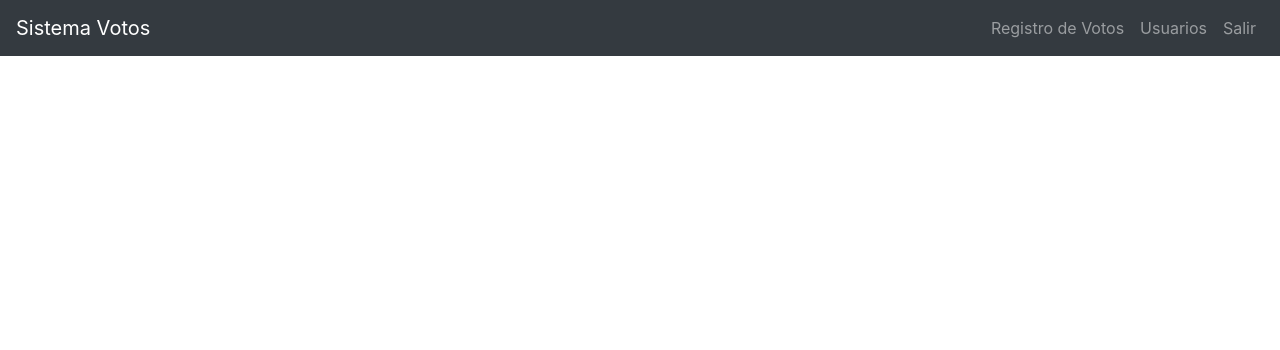
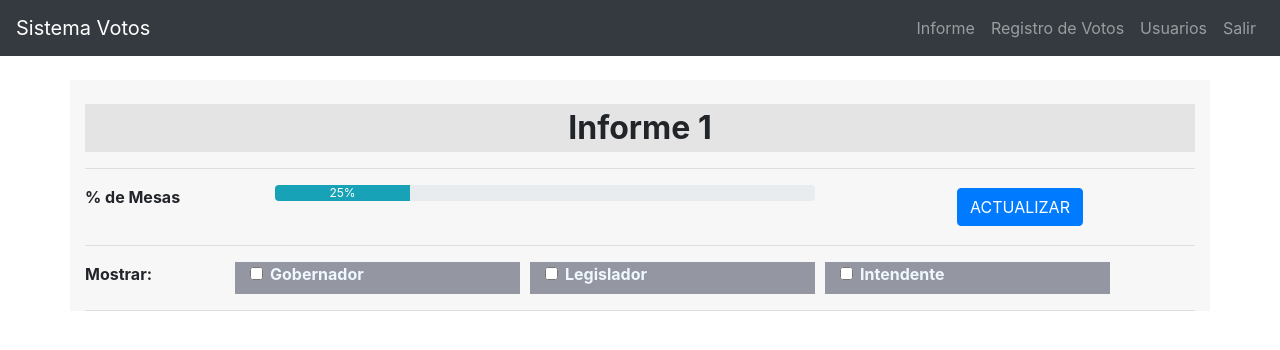
Before and after one commit to ElioGPez/votos-vue, a Vue app: page /informe in a window 1280 px wide. Shown: the top 350 px of the page. Built offline with nearby package versions, Linux system fonts and the light colour scheme.

Commit message:
Se agrego el componente Informe

```diff
--- a/src/components/Nav.vue
+++ b/src/components/Nav.vue
@@ -17,6 +17,11 @@
       <!-- Menu Area -->
       <div class="navbar-collapse collapse" id="ca-navbar" style>
         <ul class="navbar-nav ml-auto">
+          <li class="nav-item">
+            <router-link to="/informe">
+              <a class="nav-link">Informe</a>
+            </router-link>
+          </li>
           <li class="nav-item">
             <router-link to="/registro">
               <a class="nav-link">Registro de Votos</a>
--- a/src/router.js
+++ b/src/router.js
@@ -35,6 +35,11 @@ export default new Router({
       path: '/usuario/nuevo',
       name: 'nuevo',
       component: () => import(/* webpackChunkName: "registro" */ './views/NuevoUsuario.vue')
+    },
+    {
+      path: '/informe',
+      name: 'informe',
+      component: () => import(/* webpackChunkName: "registro" */ './views/Informe.vue')
     }
   ]
 })
--- /dev/null
+++ b/src/views/Informe.vue
@@ -0,0 +1,254 @@
+<template>
+  <div id="cuerpo" class="container">
+    <!-- TITULO -->
+    <br>
+    <div id="titulo">
+      <h2 class="text-center">
+        <b>Informe 1</b>
+      </h2>
+    </div>
+    <hr>
+
+    <div class="row">
+      <div class="col-2">
+        <label for>% de Mesas</label>
+      </div>
+      <div class="col-6">
+        <div class="progress">
+          <div
+            class="progress-bar bg-info"
+            role="progressbar"
+            style="width: 25%;"
+            aria-valuenow="25"
+            aria-valuemin="0"
+            aria-valuemax="100"
+          >25%</div>
+        </div>
+      </div>
+      <div class="col-4" align="center">
+        <button style="margin:3px;" align="right" class="btn btn-primary">ACTUALIZAR</button>
+      </div>
+    </div>
+    <hr>
+    <div class="row">
+      <div class="col-2 row">
+        <div class="col">
+          <label for>Mostrar:</label>
+        </div>
+      </div>
+      <div id="check" class="col-3 row">
+        <div class="form-check">
+          <input class="form-check-input" type="checkbox" value id="defaultCheck1"
+          v-model="checkGob"
+          @change="gobernadorSelect(event)"
+          >
+          <label class="form-check-label" for="defaultCheck1">Gobernador</label>
+        </div>
+      </div>
+      <div id="check" class="col-3 row">
+        <div class="form-check">
+          <input class="form-check-input" type="checkbox" value id="defaultCheck2"
+          v-model="checkLeg"
+          @change="legisladorSelect(event)"
+          >
+          <label class="form-check-label" for="defaultCheck2">Legislador</label>
+        </div>
+      </div>
+      <div id="check" class="col-3 row">
+        <div class="form-check">
+          <input class="form-check-input" type="checkbox" value id="defaultCheck3"
+          v-model="checkInt"
+          @change="IntendenteSelect(event)"
+          >
+          <label class="form-check-label" for="defaultCheck3">Intendente</label>
+        </div>
+      </div>
+    </div>
+          <hr>
+    <!-- Tabla Gobernador -->
+      <div
+
+      class="container"
+      :id="gobernador"
+      >
+        <fieldset>
+            <label for="">Gobernador</label>
+          <div class>
+            <table class="table table-striped">
+              <thead class="thead-dark">
+                <tr>
+                  <th>Partido</th>
+                  <th>#</th>
+                  <th>%</th>
+                </tr>
+              </thead>
+              <tbody>
+                <tr>
+                  <td data-label="Partido" class="title">Validos</td>
+                  <td data-label="#">v</td>
+                  <td data-label="%">80</td>
+                </tr>
+                <tr>
+                  <td data-label="Partido" class="title">Blanco</td>
+                  <td data-label="#">b</td>
+                  <td data-label="%">15</td>
+                </tr>
+                <tr>
+                  <td data-label="Partido" class="title">Nulos</td>
+                  <td data-label="#">n</td>
+                  <td data-label="%">5</td>
+                </tr>
+                <tr>
+                  <td data-label="nombre" class="title">TOTAL</td>
+                  <td data-label="apellido">t</td>
+                  <td data-label="email">100</td>
+                </tr>
+              </tbody>
+            </table>
+          </div>
+        </fieldset>
+      </div>
+          <!-- Tabla Legislador -->
+      <div
+
+      class="container"
+      :id="legislador"
+      >
+        <fieldset>
+            <label for="">Legislador</label>
+          <div class>
+            <table class="table table-striped">
+              <thead class="thead-dark">
+                <tr>
+                  <th>Partido</th>
+                  <th>#</th>
+                  <th>%</th>
+                </tr>
+              </thead>
+              <tbody>
+                <tr>
+                  <td data-label="Partido" class="title">Validos</td>
+                  <td data-label="#">v</td>
+                  <td data-label="%">80</td>
+                </tr>
+                <tr>
+                  <td data-label="Partido" class="title">Blanco</td>
+                  <td data-label="#">b</td>
+                  <td data-label="%">15</td>
+                </tr>
+                <tr>
+                  <td data-label="Partido" class="title">Nulos</td>
+                  <td data-label="#">n</td>
+                  <td data-label="%">5</td>
+                </tr>
+                <tr>
+                  <td data-label="nombre" class="title">TOTAL</td>
+                  <td data-label="apellido">t</td>
+                  <td data-label="email">100</td>
+                </tr>
+              </tbody>
+            </table>
+          </div>
+        </fieldset>
+      </div>
+          <!-- Tabla Intendente -->
+      <div
+
+      class="container"
+      :id="intendente"
+      >
+        <fieldset>
+            <label for="">Intendente</label>
+          <div class>
+            <table class="table table-striped">
+              <thead class="thead-dark">
+                <tr>
+                  <th>Partido</th>
+                  <th>#</th>
+                  <th>%</th>
+                </tr>
+              </thead>
+              <tbody>
+                <tr>
+                  <td data-label="Partido" class="title">Validos</td>
+                  <td data-label="#">v</td>
+                  <td data-label="%">80</td>
+                </tr>
+                <tr>
+                  <td data-label="Partido" class="title">Blanco</td>
+                  <td data-label="#">b</td>
+                  <td data-label="%">15</td>
+                </tr>
+                <tr>
+                  <td data-label="Partido" class="title">Nulos</td>
+                  <td data-label="#">n</td>
+                  <td data-label="%">5</td>
+                </tr>
+                <tr>
+                  <td data-label="nombre" class="title">TOTAL</td>
+                  <td data-label="apellido">t</td>
+                  <td data-label="email">100</td>
+                </tr>
+              </tbody>
+            </table>
+          </div>
+        </fieldset>
+      </div>
+  </div>
+</template>
+
+<script>
+export default {
+  data() {
+    return {
+        gobernador: 'gob',
+        legislador: 'leg',
+        intendente: 'int',
+        checkGob : false,
+        checkLeg : false,
+        checkInt : false
+    };
+  },
+  methods: {
+      gobernadorSelect(event){
+          if(this.checkGob){
+              this.gobernador = '';
+          }else{
+              this.gobernador = 'gob';
+          }
+      },
+      legisladorSelect(event){
+          if(this.checkLeg){
+              this.legislador = '';
+          }else{
+              this.legislador = 'leg';
+          }
+      },
+      IntendenteSelect(event){
+          if(this.checkInt){
+              this.intendente = '';
+          }else{
+              this.intendente = 'int';
+          }
+      },
+  }
+};
+</script>
+
+<style>
+#check {
+    background-color: rgb(148, 150, 161);
+    margin-right: 5px;
+        margin-left: 5px;
+        color: aliceblue;
+}
+#gob {
+    display: none;
+}
+#leg {
+    display: none;
+}
+#int {
+    display: none;
+}
+</style>
```
Also changed, not shown: 18 other files (tests, documents, lock files or other folders).
